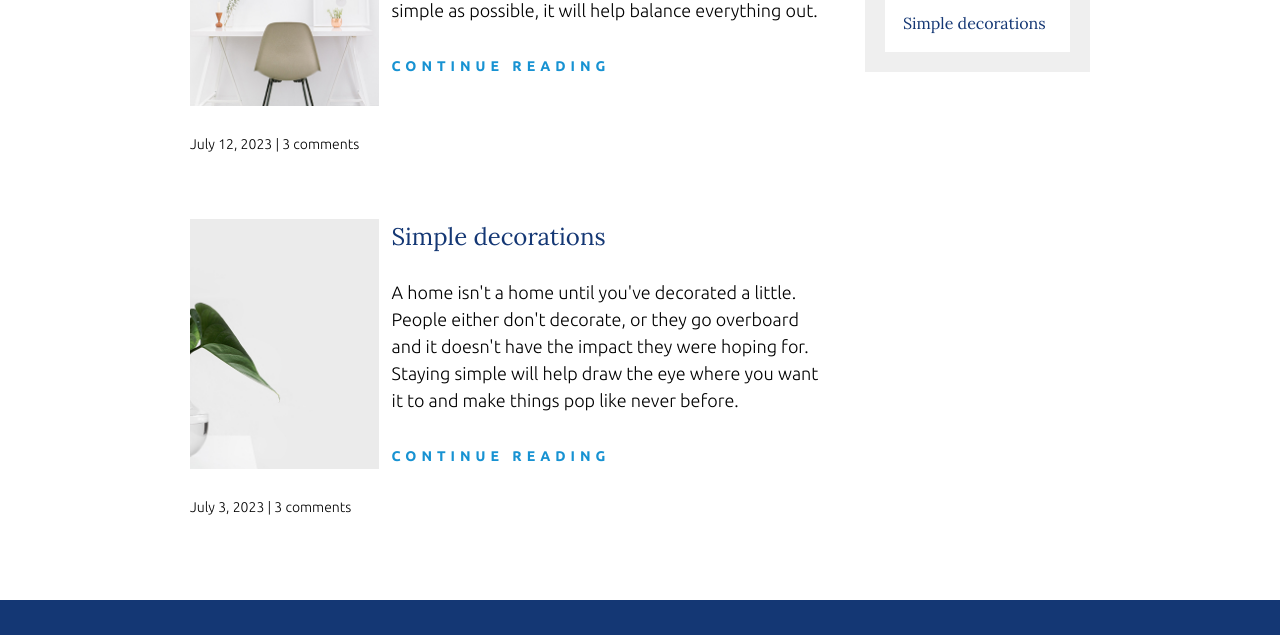
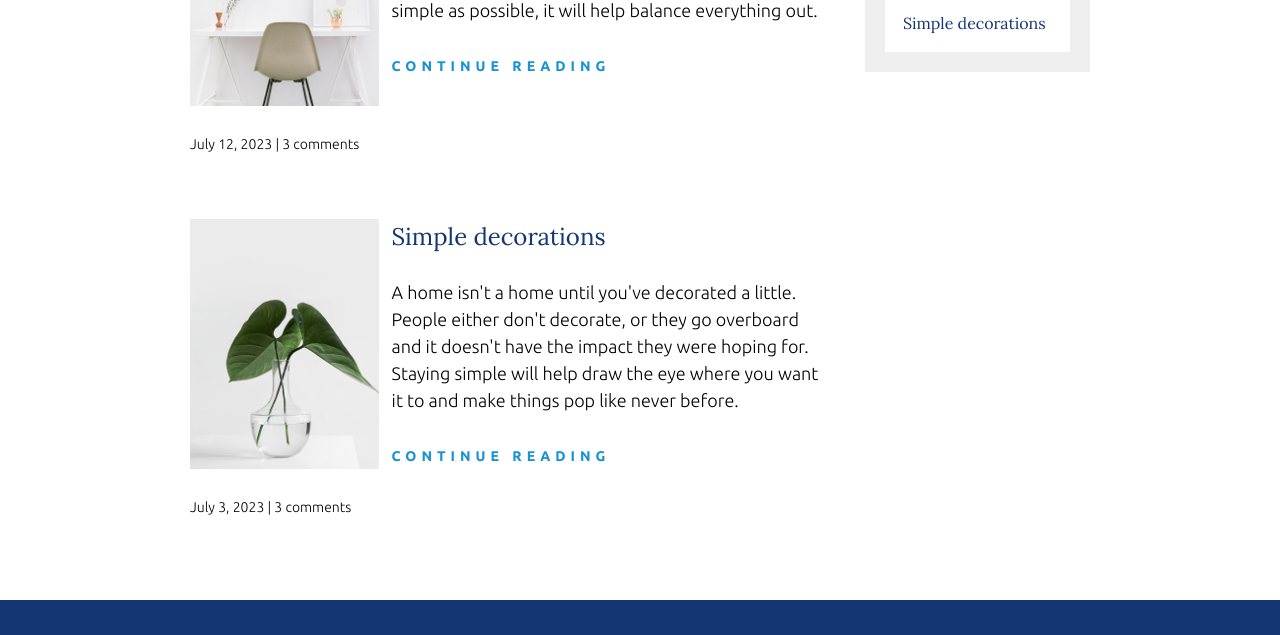
Before and after one commit to inferno14/Living-the-simple-life, a plain HTML site: page recent-posts.html in a window 1280 px wide. Shown: the part 1050-1685 px from the top of the page. Drawn offline with Linux system fonts and the light colour scheme.

Commit message:
Update recent-posts.html
Add class for positioning image in last article

```diff
--- a/recent-posts.html
+++ b/recent-posts.html
@@ -98,7 +98,7 @@
                     <a class="article-read-more" href="#">CONTINUE READING</a>
                 </div>
                 <div class="article-recent-secondary">
-                    <img class="article-img" src="images/deco.jpg" alt="deco plant">
+                    <img class="article-img img-position-right" src="images/deco.jpg" alt="deco plant">
                     <p class="article-info">July 3, 2023 | 3 comments</p>
                 </div>
             </article>
```
